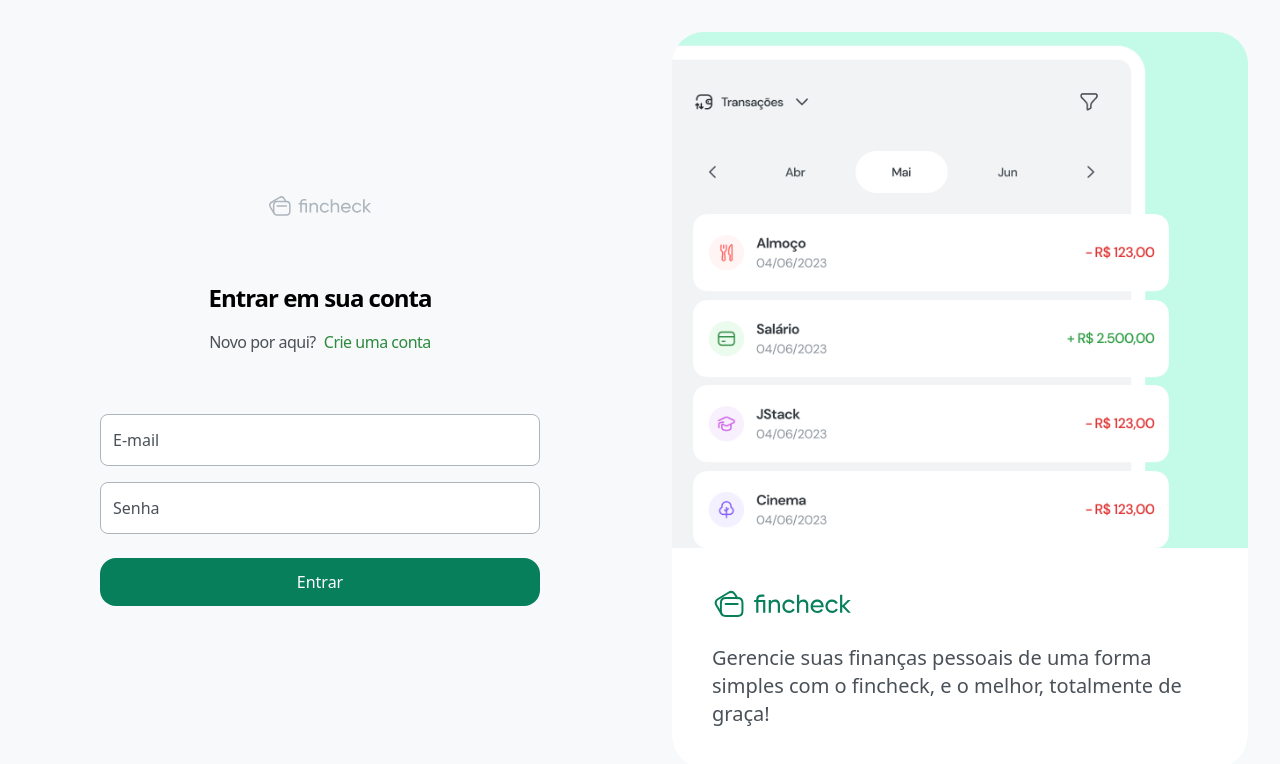
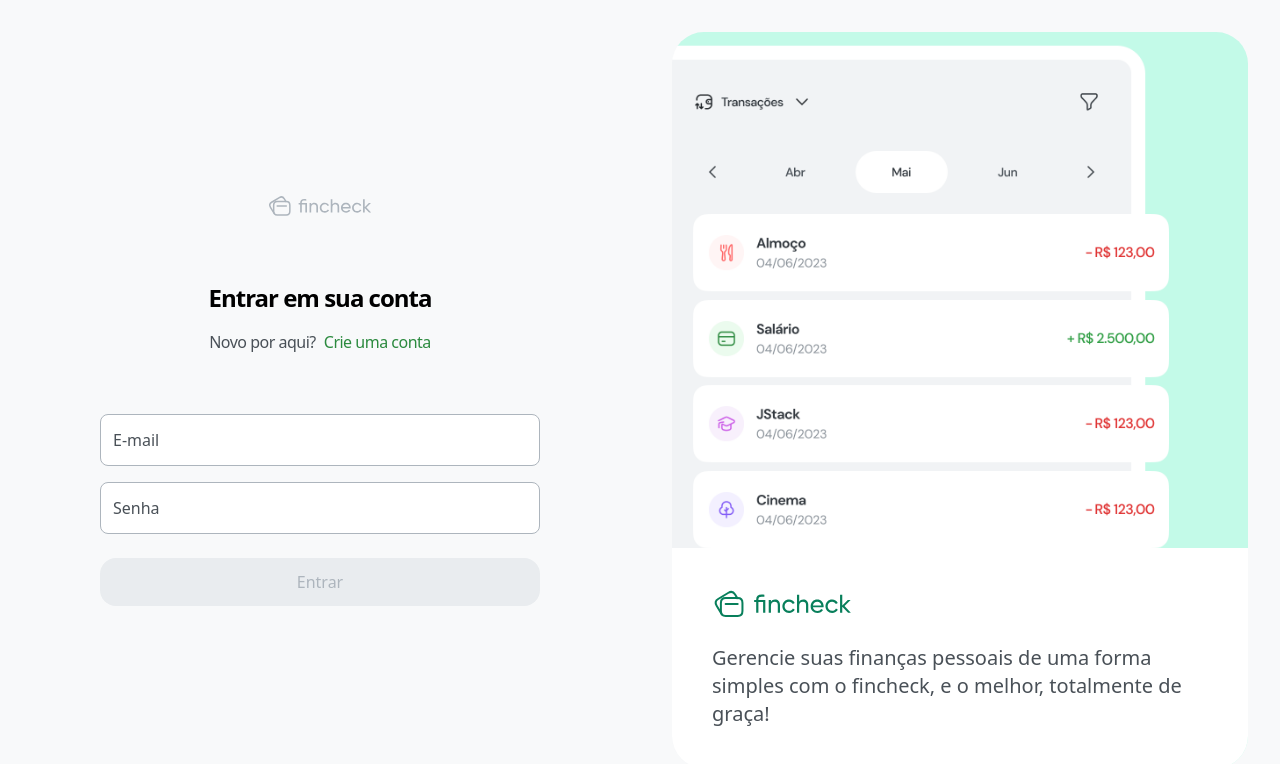
Before and after one commit to DanielFariias/fincheck-fe, a React (Vite) app: page /login in a window 1280 px wide. Shown: the top 764 px of the page. Built offline with nearby package versions, Linux system fonts and the light colour scheme; no server answers.

Commit message:
refactor: login page to include form validation and loading state

```diff
--- a/src/view/pages/login/index.tsx
+++ b/src/view/pages/login/index.tsx
@@ -6,7 +6,8 @@ import { Button } from '../../components/button'
 import { useLoginController } from './use-login-controller'
 
 export function Login() {
-  const { handleSubmit, register, errors } = useLoginController()
+  const { handleSubmit, register, errors, isFormValid, isLoading } =
+    useLoginController()
   return (
     <>
       <header className="flex flex-col items-center gap-4 text-center">
@@ -18,7 +19,7 @@ export function Login() {
             Novo por aqui?
           </span>
           <Link
-            to={''}
+            to={'/register'}
             className="text-green-900 font-medium tracking-[-0.5px]"
           >
             Crie uma conta
@@ -45,7 +46,12 @@ export function Login() {
           error={errors.password?.message}
         />
 
-        <Button type="submit" className="mt-2">
+        <Button
+          type="submit"
+          className="mt-2"
+          disabled={!isFormValid}
+          isLoading={isLoading}
+        >
           Entrar
         </Button>
       </form>
--- a/src/view/pages/login/use-login-controller.ts
+++ b/src/view/pages/login/use-login-controller.ts
@@ -1,6 +1,11 @@
 import { zodResolver } from '@hookform/resolvers/zod'
 import { useForm } from 'react-hook-form'
 import { z } from 'zod'
+import { authService } from '../../../app/services/auth-service'
+import { ISignInParams } from '../../../app/services/auth-service/sign-in'
+import { useMutation } from '@tanstack/react-query'
+import toast from 'react-hot-toast'
+import { useAuth } from '../../../app/hooks/use-auth'
 
 const schema = z.object({
   email: z
@@ -19,14 +24,35 @@ export function useLoginController() {
   const {
     register,
     handleSubmit: hookFormSubmit,
-    formState: { errors },
+    formState: { errors, isValid },
   } = useForm<TSchema>({
     resolver: zodResolver(schema),
   })
 
-  const handleSubmit = hookFormSubmit((data) => {
-    console.log({ data })
+  const { isPending, mutateAsync } = useMutation({
+    mutationFn: async (data: ISignInParams) => {
+      return authService.signIn(data)
+    },
   })
 
-  return { handleSubmit, register, errors }
+  const { signIn } = useAuth()
+
+  const handleSubmit = hookFormSubmit(async (data) => {
+    try {
+      const { accessToken } = await mutateAsync(data)
+
+      signIn(accessToken)
+    } catch (error) {
+      console.log(error)
+      toast.error('Credenciais inválidas!')
+    }
+  })
+
+  return {
+    handleSubmit,
+    register,
+    errors,
+    isFormValid: isValid,
+    isLoading: isPending,
+  }
 }
```
